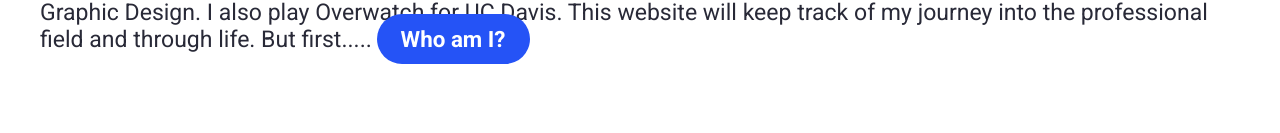
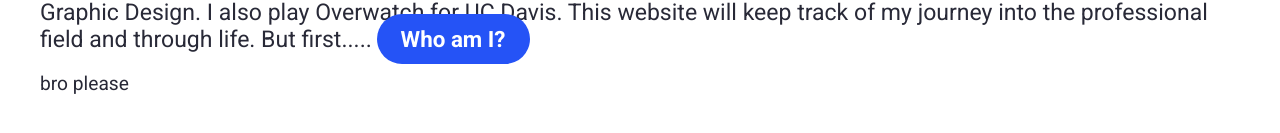
Before and after one commit to nesslie/nesslie.github.io, a plain HTML site: page index.html in a window 1280 px wide. Shown: the part 211-344 px from the top of the page. Drawn offline with Linux system fonts and the light colour scheme.

Commit message:
Update index.html

```diff
--- a/index.html
+++ b/index.html
@@ -27,6 +27,7 @@
             <span class="bio">Welcome to my website! I’m currently a <b>Computer Engineering Major</b> at UC Davis with a taste and experience in Graphic Design. I also play Overwatch for UC Davis. This website will keep track of my journey into the professional field and through life. But first.....</span>
             <a href="" class="main-button">Who am I?</a>
         </div>
+        <p> bro please</p>
     </section>
 </body>
 </html>
```
